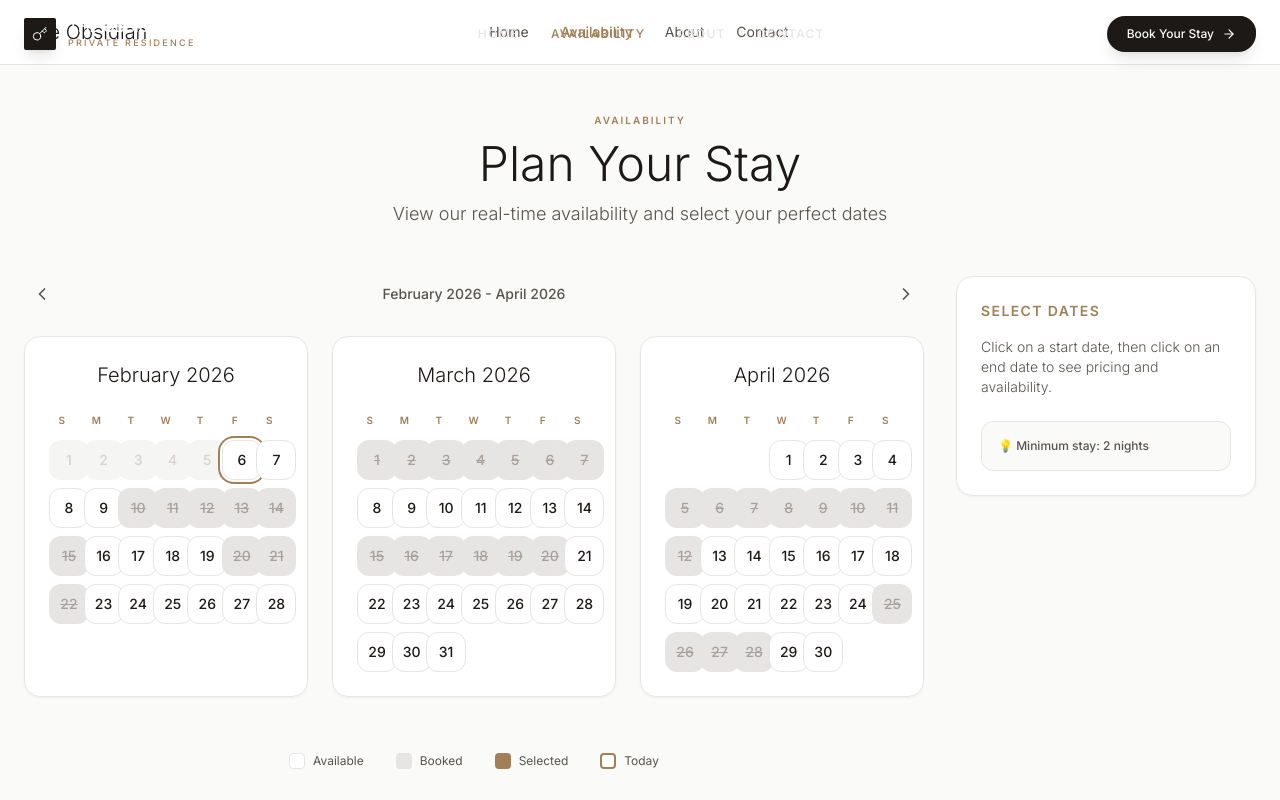
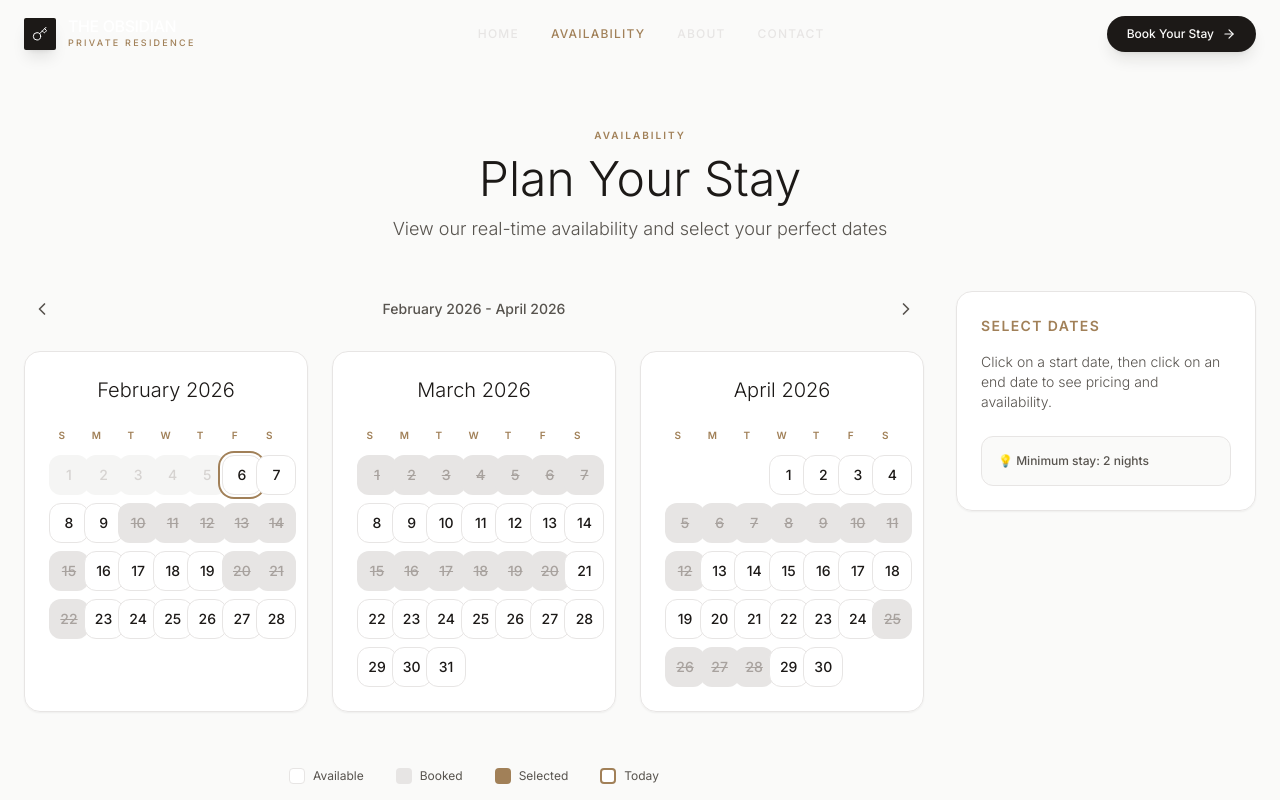
Before and after one commit to Don-vak/Obsidian, a Next.js app: page /availability in a window 1280 px wide. Shown: the top 800 px of the page. Built offline with nearby package versions, Linux system fonts and the light colour scheme.

Commit message:
feat: remove the duplicate nav tab in the availability , booking and the contact page

```diff
--- a/app/availability/page.tsx
+++ b/app/availability/page.tsx
@@ -75,38 +75,7 @@ export default function AvailabilityPage() {
     ];
 
     return (
-        <div className="min-h-screen bg-[#FAFAF9]">
-            {/* Header */}
-            <nav className="bg-white border-b border-stone-200">
-                <div className="max-w-7xl mx-auto px-6 py-4 flex justify-between items-center">
-                    <Link href="/" className="text-xl serif font-light text-stone-900">
-                        The Obsidian
-                    </Link>
-
-                    <div className="hidden md:flex items-center gap-8">
-                        <Link href="/" className="text-sm text-stone-600 hover:text-stone-900 transition-colors">
-                            Home
-                        </Link>
-                        <Link href="/availability" className="text-sm text-[#A18058] font-medium">
-                            Availability
-                        </Link>
-                        <Link href="/about" className="text-sm text-stone-600 hover:text-stone-900 transition-colors">
-                            About
-                        </Link>
-                        <Link href="/contact" className="text-sm text-stone-600 hover:text-stone-900 transition-colors">
-                            Contact
-                        </Link>
-                    </div>
-
-                    <Link
-                        href="/book"
-                        className="bg-[#1C1917] hover:bg-[#292524] text-[#FAFAF9] px-6 py-2 rounded-full text-xs font-semibold uppercase tracking-widest transition-all"
-                    >
-                        Book Now
-                    </Link>
-                </div>
-            </nav>
-
+        <div className="min-h-screen bg-[#FAFAF9] pt-20">
             {/* Main Content */}
             <div className="max-w-7xl mx-auto px-6 py-12">
                 {/* Page Header */}
--- a/app/book/page.tsx
+++ b/app/book/page.tsx
@@ -106,16 +106,7 @@ export default function BookingPage() {
     const canProceedStep1 = checkIn && checkOut && guestCount && !availabilityError && pricing;
 
     return (
-        <div className="min-h-screen bg-[#FAFAF9]">
-            {/* Header */}
-            <nav className="bg-white border-b border-stone-200">
-                <div className="max-w-7xl mx-auto px-6 py-4">
-                    <Link href="/" className="text-xl serif font-light text-stone-900">
-                        The Obsidian
-                    </Link>
-                </div>
-            </nav>
-
+        <div className="min-h-screen bg-[#FAFAF9] pt-20">
             {/* Main Content */}
             <div className="max-w-7xl mx-auto px-6 py-12">
                 <ProgressIndicator steps={steps} currentStep={currentStep} />
```
